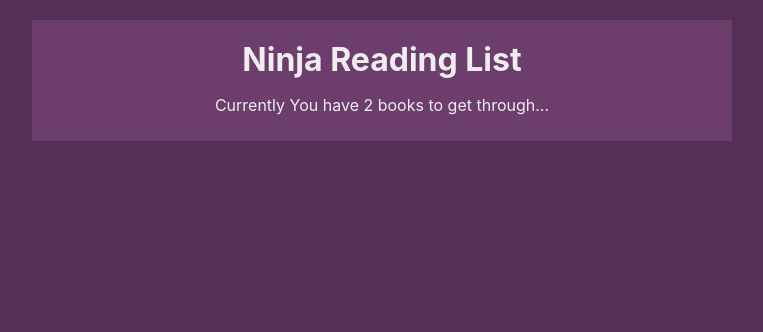
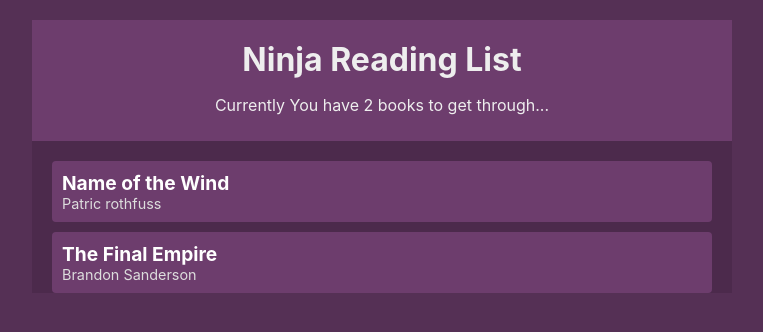
Before and after one commit to cherie-pavicoTsukayama/react-hooks-booklist, a React (Create React App) app: page / in a window 1280 px wide. Shown: the top 332 px of the page, without its empty margins (258-1021 px from the left). Built offline with nearby package versions, Linux system fonts and the light colour scheme.

Commit message:
added the books to display the title, and it's author in a list. Added styling to the book list when it displays. Also imported the removeBook method from the BookContext using the useContext method. Added the removeBook method to each li element.

```diff
--- a/src/App.js
+++ b/src/App.js
@@ -1,12 +1,14 @@
 import React from 'react';
 import BookContextProvider from './context/BookContext';
 import Navbar from './components/Navbar';
+import BookList from './components/Booklist';
 
 function App() {
   return (
     <div className="App">
       <BookContextProvider>
         <Navbar />
+        <BookList />
       </BookContextProvider>
     </div>
   );
--- a/src/components/BookDetails.jsx
+++ b/src/components/BookDetails.jsx
@@ -0,0 +1,14 @@
+import React, { useContext } from 'react';
+import { BookContext } from '../context/BookContext';
+
+const BookDetails = ({ book }) => {
+  const { removeBook } = useContext(BookContext)
+  return (
+    <li onClick={ () => removeBook(book.id) }>
+      <div className="title">{ book.title }</div>
+      <div className="author">{ book.author }</div>
+    </li>
+  )
+}
+
+export default BookDetails;
--- a/src/components/Booklist.jsx
+++ b/src/components/Booklist.jsx
@@ -0,0 +1,24 @@
+import React, { useContext } from 'react';
+import BookDetails from './BookDetails';
+import { BookContext } from '../context/BookContext';
+
+
+
+const BookList = () => {
+   const { books } = useContext(BookContext);
+   return books.length ? (
+      <div className="book-list">
+        <ul>
+          { books.map(book => {
+            return(
+              <BookDetails key={book.id} book={book} />
+              )
+          })}
+        </ul>
+      </div>
+   ) : (
+     <div className="empty"> No Books To Read. Hello Free Time</div>
+   )
+}
+
+export default BookList;
--- a/src/context/BookContext.js
+++ b/src/context/BookContext.js
@@ -6,7 +6,7 @@
 const BookContextProvider = (props) => {
   const [books, setBook] = useState([
     {title: 'Name of the Wind', author: 'Patric rothfuss', id: 1},
-    {title: 'The Final Empire', author: 'Brandon Sanderson', id: 1},
+    {title: 'The Final Empire', author: 'Brandon Sanderson', id: 2},
   ])
 
   const addBook = (title, author) => {
--- a/src/index.css
+++ b/src/index.css
@@ -26,3 +26,41 @@
 .navbar h1 {
   margin: 10px 0;
 }
+
+.book-list {
+  margin: 20px;
+}
+
+.book-list ul {
+  padding: 0;
+  list-style-type: none;
+}
+
+.book-list li {
+  background: #6d3d6d;
+  border-radius: 4px;
+  padding: 10px;
+  cursor: pointer;
+  margin: 10px 0;
+}
+
+.book-list li:hover {
+  opacity: 0.7;
+  text-decoration: line-through;
+}
+
+.book-list .title {
+  font-weight: bold;
+  color: #fff;
+  font-size: 1.2em;
+}
+
+.book-list .author {
+  font-size: 0.9em;
+  color: #ddd;
+}
+
+.empty {
+  margin: 20px;
+  text-align: center;
+}
```
